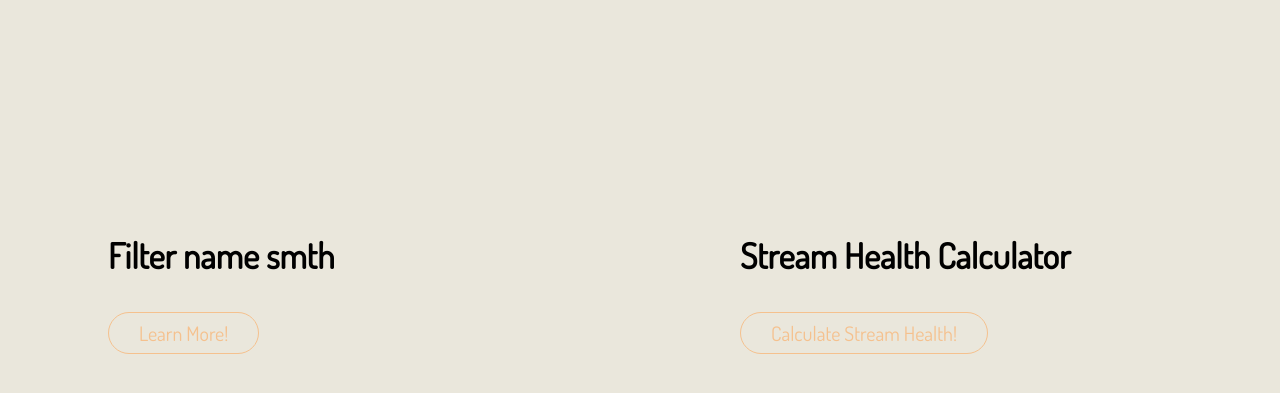
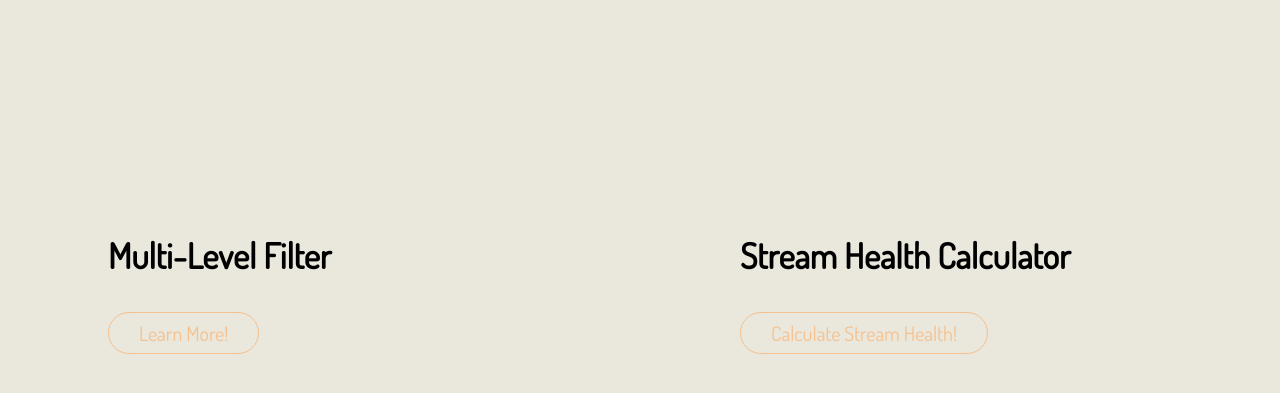
Before and after one commit to jy26/akulsfools, a plain HTML site: page index.html in a window 1280 px wide. Shown: the part 115-508 px from the top of the page. Drawn offline with Linux system fonts and the light colour scheme.

Commit message:
Update index.html

```diff
--- a/index.html
+++ b/index.html
@@ -19,7 +19,7 @@
 	</div>
     <div class = "transparentbanner">
         <div class = "left-column">
-            <h3>Filter name smth</h3>
+            <h3>Multi-Level Filter</h3>
             <button type = "button" class = "primarybutton"><a href = "filter.html">Learn More!</a></button>
         </div>
         <div class = "right-column">
```
